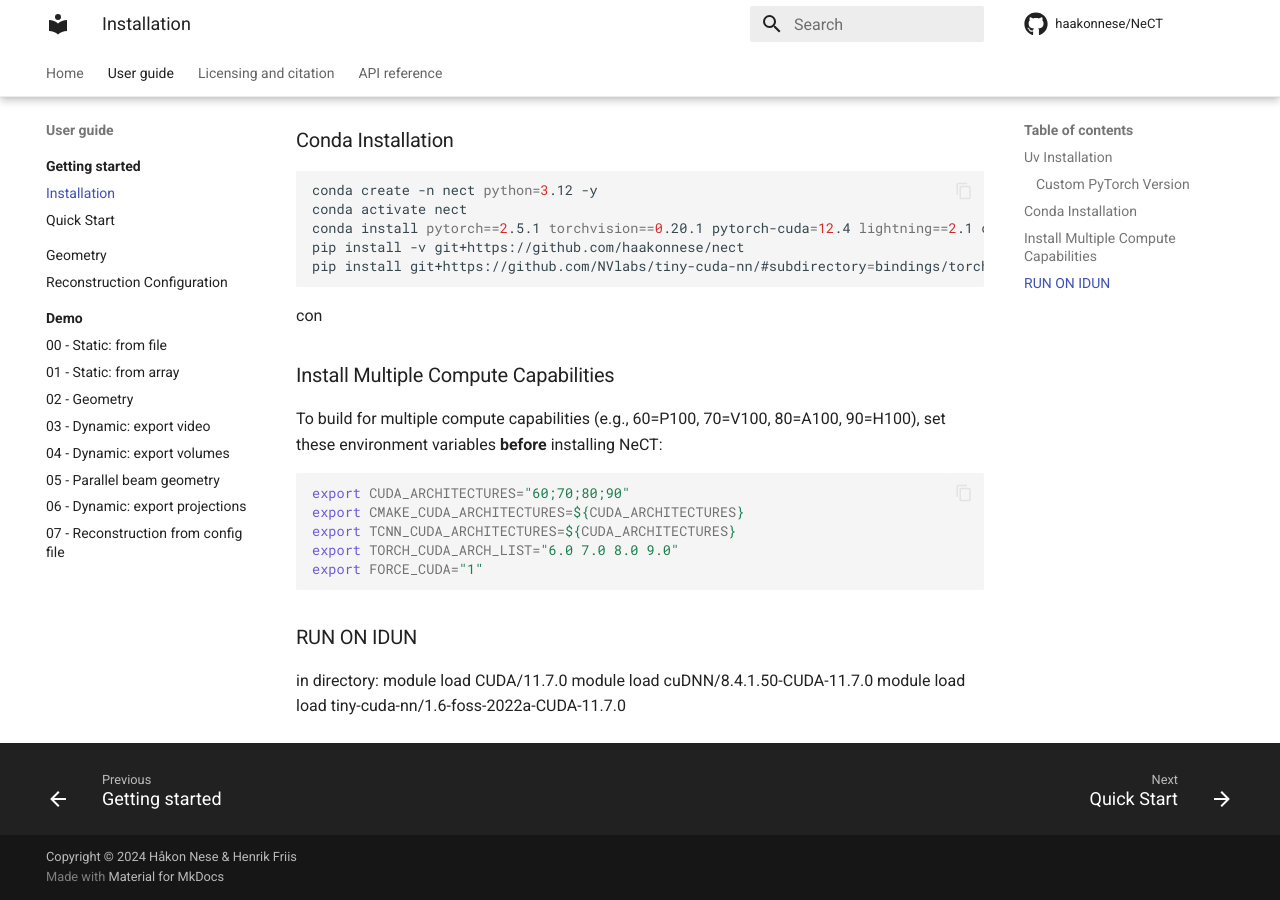
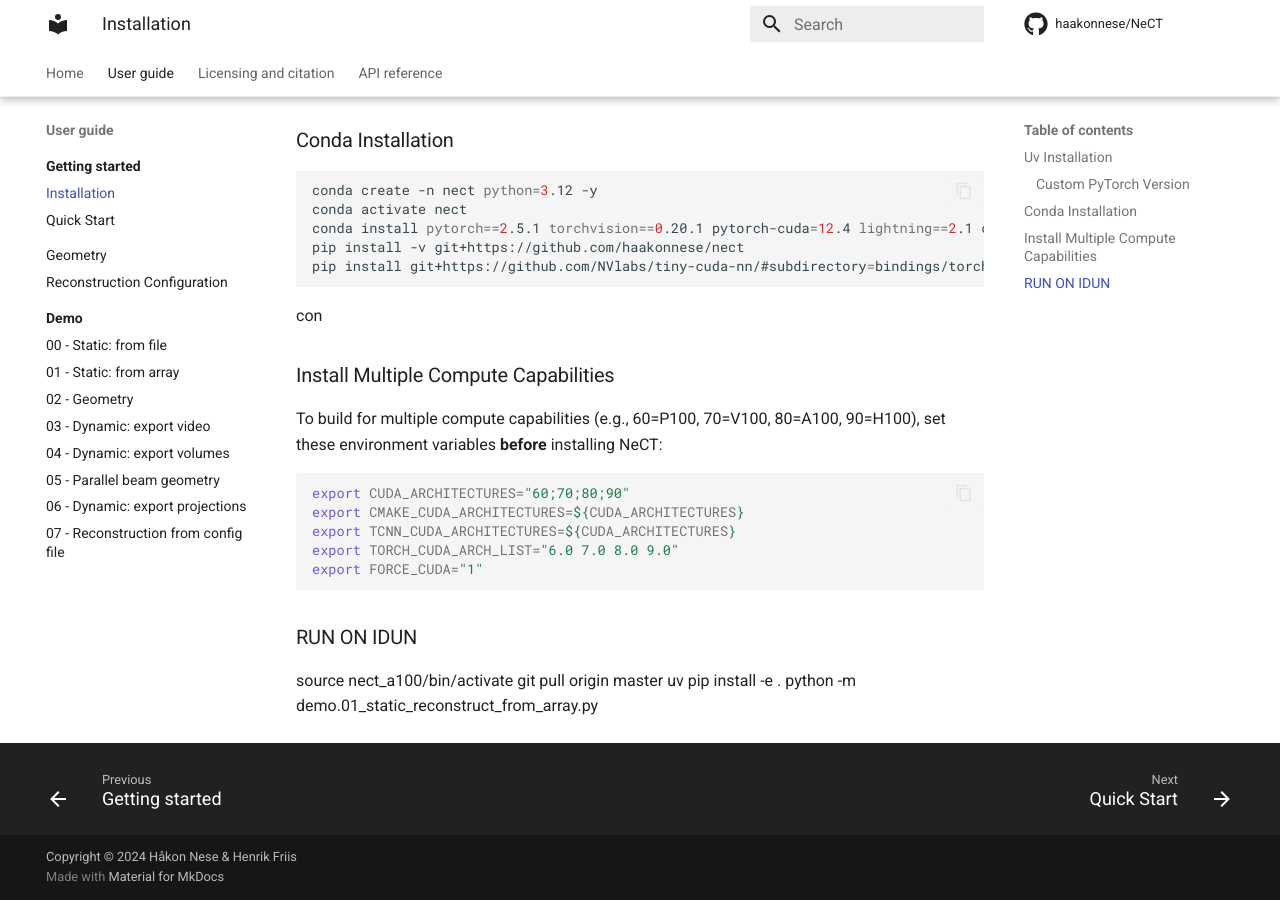
Before and after one commit to kristiancarlenius/NeCT, an MkDocs documentation site: the page built from docs/userguide/start/installation.md, in a window 1280 px wide and 900 px high, scrolled down 1162 px. Built offline with MkDocs 1.6.1 and Material for MkDocs 9.7.7, drawn with Linux system fonts in a browser that asks for light colours; comment, search, counter and statistics services are not loaded.

Commit message:
update installation

````diff
--- a/docs/userguide/start/installation.md
+++ b/docs/userguide/start/installation.md
@@ -56,7 +56,7 @@ export FORCE_CUDA="1"
 ```
 ### RUN ON IDUN
 
-in directory:
-    module load CUDA/11.7.0
-    module load cuDNN/8.4.1.50-CUDA-11.7.0
-    module load load tiny-cuda-nn/1.6-foss-2022a-CUDA-11.7.0
+source nect_a100/bin/activate
+git pull origin master
+uv pip install -e .
+python -m demo.01_static_reconstruct_from_array.py
````
Also changed, not shown: 1 other file.
